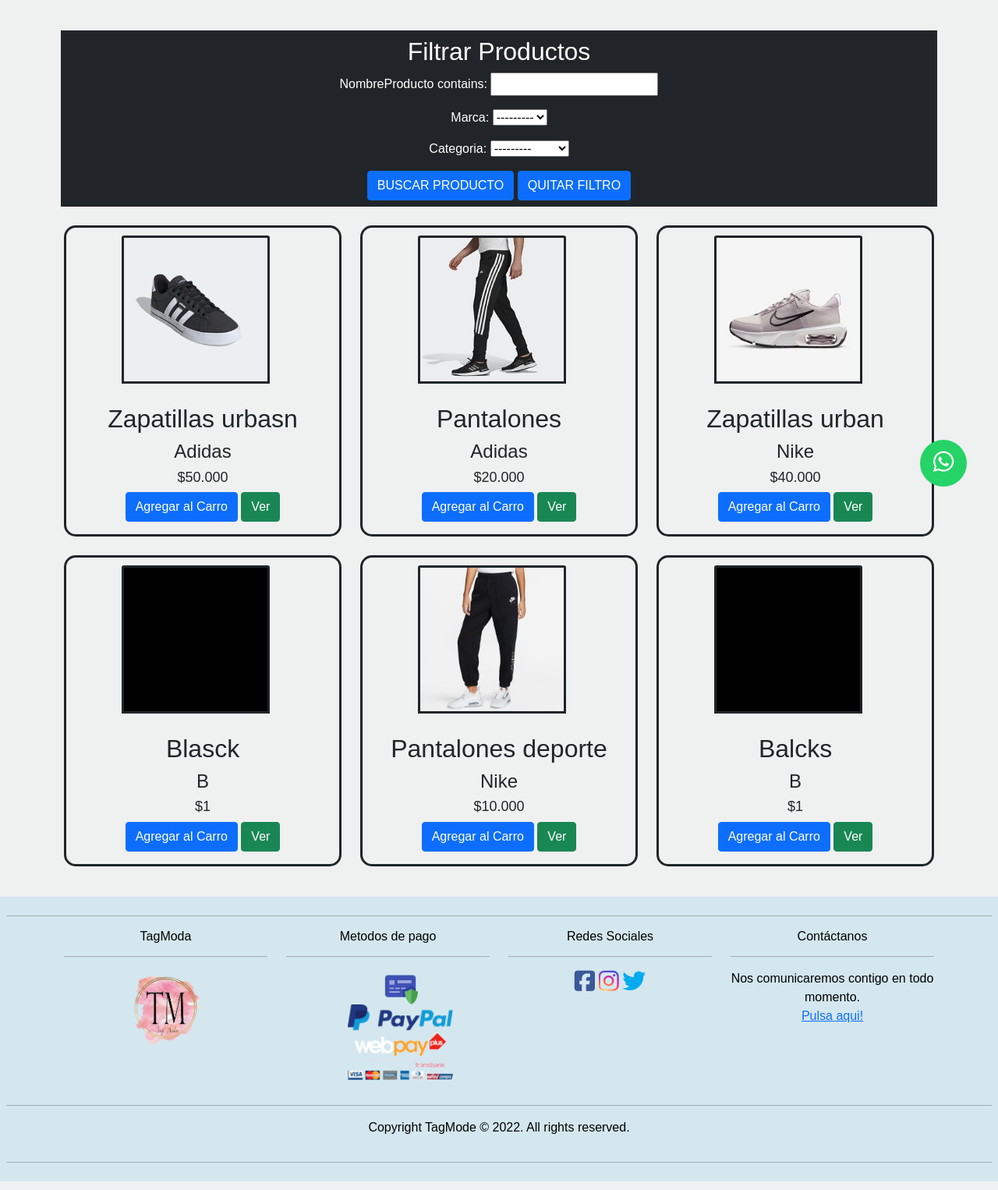
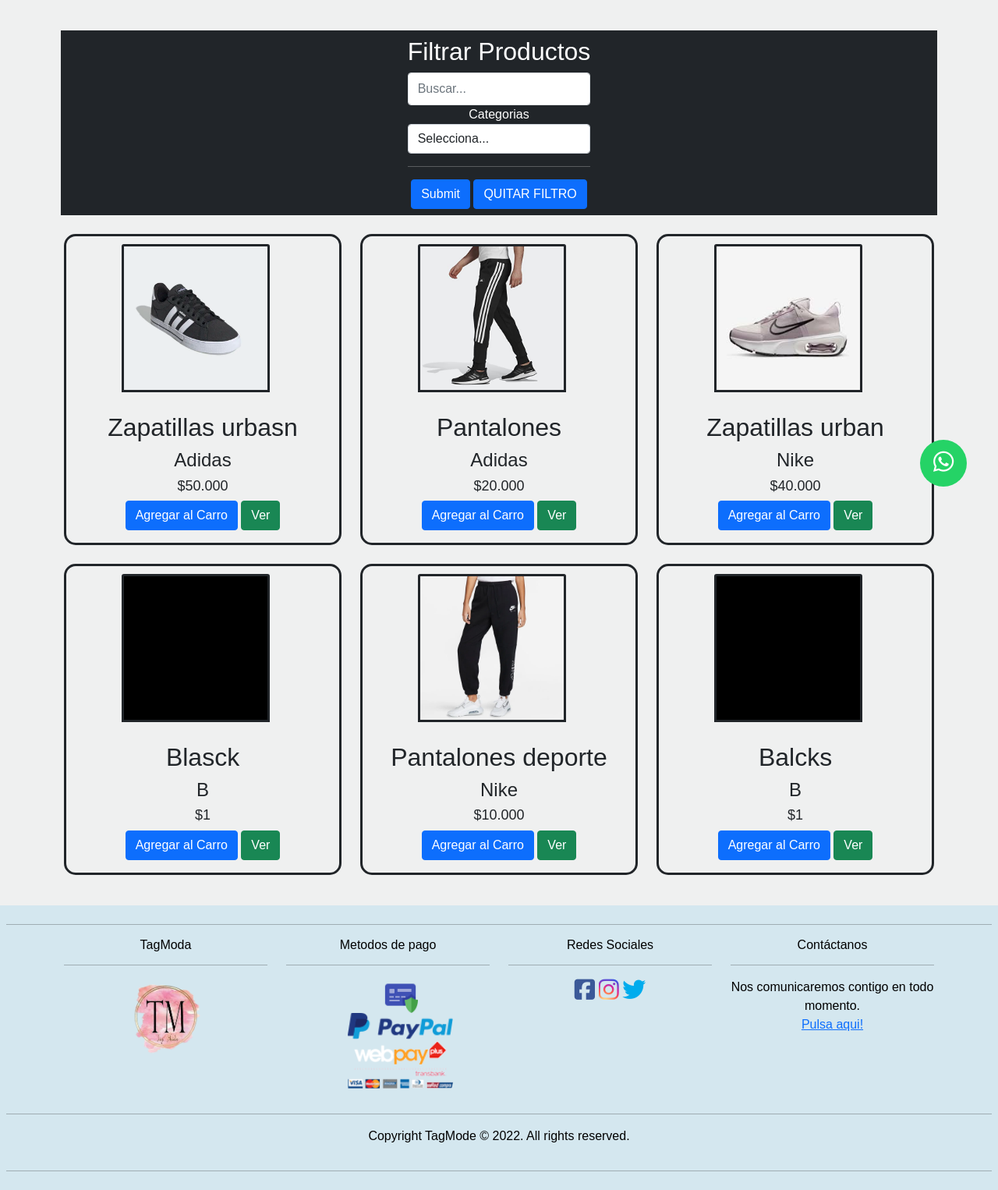
Before and after one commit to FabianCastilloL/TagModa, a Django app: page /productos/ in a window 1280 px wide. Shown: the part 136-1662 px from the top of the page at 78% size. Run offline with Django 3.2, Linux system fonts and the light colour scheme; data comes from the database, SQL or seed files in the repository; both versions use the stored data as it was after the commit; parts of the project's set-up code (start-up, migrations or seed data) failed here and were passed over; some libraries are stand-ins or nearby versions.

Commit message:
buscador de producto y filtro nuevo

```diff
--- a/app/templates/app/productos.html
+++ b/app/templates/app/productos.html
@@ -8,8 +8,16 @@
         <span class="d-flex justify-content-center p-2 bg-dark text-white text-center ">
             <form method="get">
                 <h2>Filtrar Productos</h2>
-                {{ filter.form.as_p }}
-                <button class="btn btn-primary" type="submit">BUSCAR PRODUCTO</button>
+                <input type="search" class="form-control py-2 border-right-0 border" name="nombre_producto" placeholder="Buscar...">
+                <label for="catt">Categorias</label>
+                <select id=" catt" class="form-control" name="catt">
+                    <option selected>Selecciona...</option>
+                    {% for cat in categorias %}
+                    <option value="{{ cat }}">{{ cat }}</option>
+                    {% endfor %}
+                </select>
+                <hr>
+                <input class="btn btn-primary" type="submit" />
                 <a class="btn btn-primary" href="{% url 'productos' %}">QUITAR FILTRO</a>
             </form>
         </span>
@@ -19,13 +27,14 @@
 
     <!-- listado de productos -->
     <div class="row row-cols-1 row-cols-md-3 g-4">
-        {% for p in filter.qs %}
+        {% for p in productos %}
         <div class="producto">
             <div class="text-center border border-dark border-3" style="border-radius: 15px;">
                 <center>
                     {% if p.imagen %}
                     <img onclick="window.location.href='{% url 'detail' p.id %}'" class="card-img-top"
-                        src="{{ p.imagen.url }}" alt="imagen producto" width="300"> {% endif %}
+                        src="{{ p.imagen.url }}" alt="imagen producto" width="300">
+                    {% endif %}
                     <div class="card-body">
                         <h2 class="card-title" id="tituloProducto"> {{ p.nombreProducto | capfirst }}</h2>
                         <h1 class="card-text" id="marcaProducto">{{ p.marca | capfirst }}</h1>
--- a/app/views.py
+++ b/app/views.py
@@ -2,7 +2,7 @@
 from urllib.request import Request
 from django.http import Http404
 from django.shortcuts import render,redirect,get_object_or_404
-from .models import Producto
+from .models import Producto,Category
 from .forms import ContactoForms,Productoform
 from django.contrib import messages
 from django.core.paginator import Paginator
@@ -34,24 +34,34 @@
 
     return render(request, 'app/contacto.html',data)
 
+
+#validacion para filtro
+def is_valid_queryparam(param):
+    return param !='' and param is not None
+
 def productos(request):
     productos = Producto.objects.all()
-    pord_filtro = filtro_prod(request.GET,queryset=productos)
+    categorias = Category.objects.all()
 
-    page = request.GET.get('page',1)
-    try:
-        # cantidad de items que muestra el listado
-        paginator = Paginator(productos,3)
-        productos= paginator.page(page)
-    except:
-        raise Http404
+    nombre_prod = request.GET.get('nombre_producto')
+    category = request.GET.get('catt')
+
+    if is_valid_queryparam(nombre_prod):
+        productos = productos.filter(nombreProducto__icontains=nombre_prod)
+
+    if is_valid_queryparam(category)and  category !='Selecciona...':
+        productos = productos.filter(categoria__name=category)
+
     context = {
-        'entity' : productos,
-        'paginator' :paginator,
-        'filter' : pord_filtro,
+        'productos' : productos,
+        'categorias': categorias
     }
+    return render(request, 'app/productos.html',context)
 
-    return render(request, 'app/productos.html',context)
+
+
+
+
 
 def detalleProducto(request,id):
     obj = get_object_or_404(Producto,pk=id)
```
Also changed, not shown: db.sqlite3.
